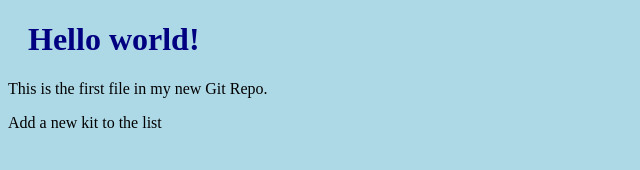
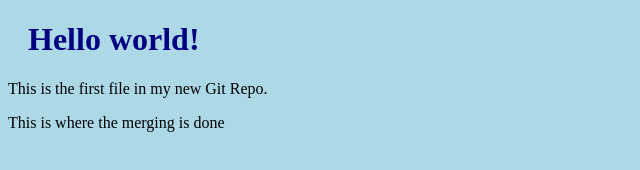
Before and after one commit to KallaRay/hello-world, a plain HTML site: page index.html in a window 1280 px wide. Shown: the full height of the page, 0-640 px from the left. Drawn offline with Linux system fonts and the light colour scheme.

Commit message:
updated index.html with emergency fix

```diff
--- a/index.html
+++ b/index.html
@@ -8,6 +8,6 @@
 <body>
 	<h1>Hello world!</h1>
 	<p>This is the first file in my new Git Repo.</p>
-	<p>Add a new kit to the list</p>
+	<p>This is where the merging is done</p>
 </body>
 </html>
```
